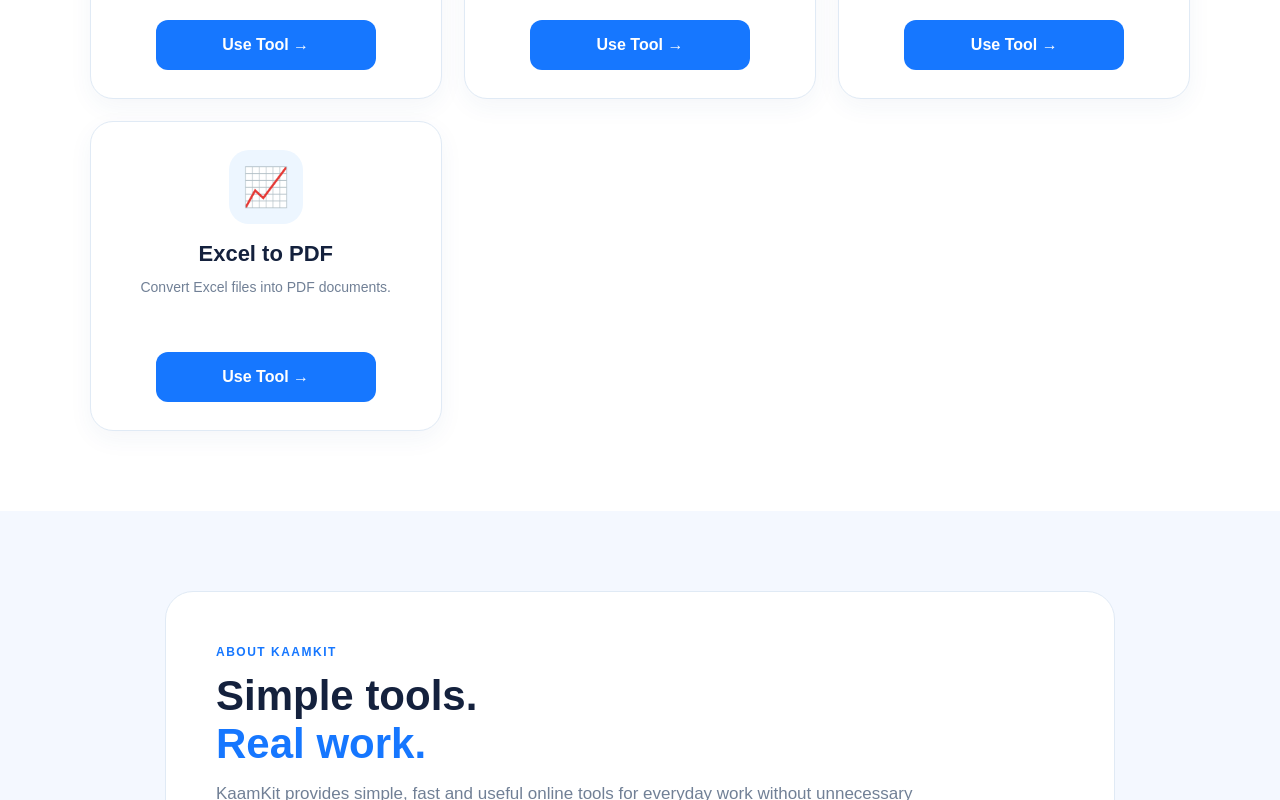
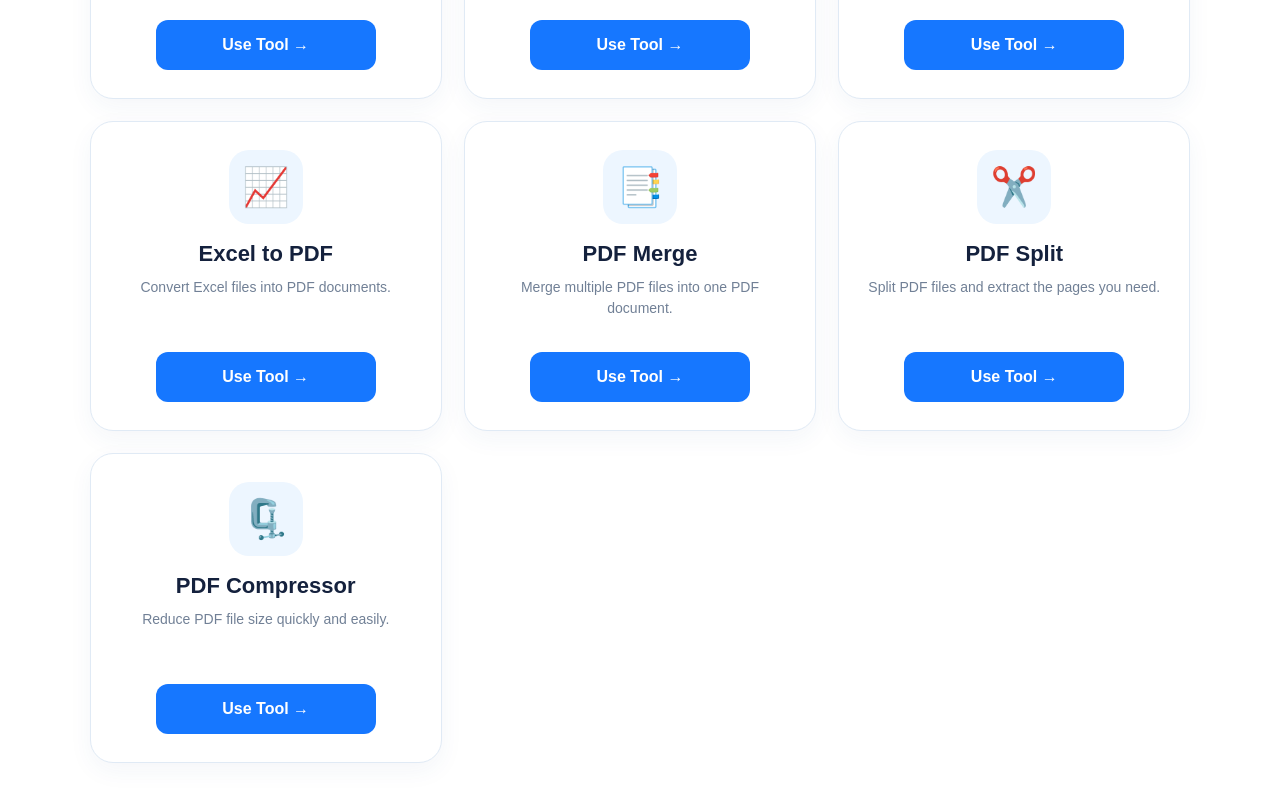
Before and after one commit to kaamkit/Kaamkit, a Next.js app: page / in a window 1280 px wide. Shown: the part 1720-2520 px from the top of the page. Built offline with nearby package versions, Linux system fonts and the light colour scheme.

Commit message:
Add PDF tools and remove unused menu button

```diff
--- a/app/page.js
+++ b/app/page.js
@@ -74,14 +74,35 @@ const tools = [
     href: "/excel-to-pdf",
     active: true,
   },
+  {
+    name: "PDF Merge",
+    icon: "📑",
+    description: "Merge multiple PDF files into one PDF document.",
+    href: "/pdf-merge",
+    active: true,
+  },
+  {
+    name: "PDF Split",
+    icon: "✂️",
+    description: "Split PDF files and extract the pages you need.",
+    href: "/pdf-split",
+    active: true,
+  },
+  {
+    name: "PDF Compressor",
+    icon: "🗜️",
+    description: "Reduce PDF file size quickly and easily.",
+    href: "/pdf-compress",
+    active: true,
+  },
 ];
 
 export default function Home() {
-  const [menuOpen, setMenuOpen] = useState(false);
   const [search, setSearch] = useState("");
 
   const filteredTools = tools.filter((tool) => {
-    const text = `${tool.name} ${tool.description}`.toLowerCase();
+    const text =
+      `${tool.name} ${tool.description}`.toLowerCase();
 
     return text.includes(search.toLowerCase());
   });
@@ -140,21 +161,6 @@ export default function Home() {
 
           Kaam<span style={{ color: "#1677ff" }}>Kit</span>
         </Link>
-
-        <button
-          type="button"
-          onClick={() => setMenuOpen(!menuOpen)}
-          style={{
-            display: "none",
-            border: "none",
-            background: "#eef6ff",
-            borderRadius: "12px",
-            padding: "10px 14px",
-            fontSize: "22px",
-          }}
-        >
-          ☰
-        </button>
 
         <div
           style={{
@@ -486,12 +492,6 @@ export default function Home() {
               </p>
 
               {tool.active ? (
-                /*
-                  IMPORTANT:
-                  Real route link.
-                  No onClick + no scrollIntoView.
-                  Therefore Excel to PDF will NOT jump to top.
-                */
                 <Link
                   href={tool.href}
                   style={{
```
